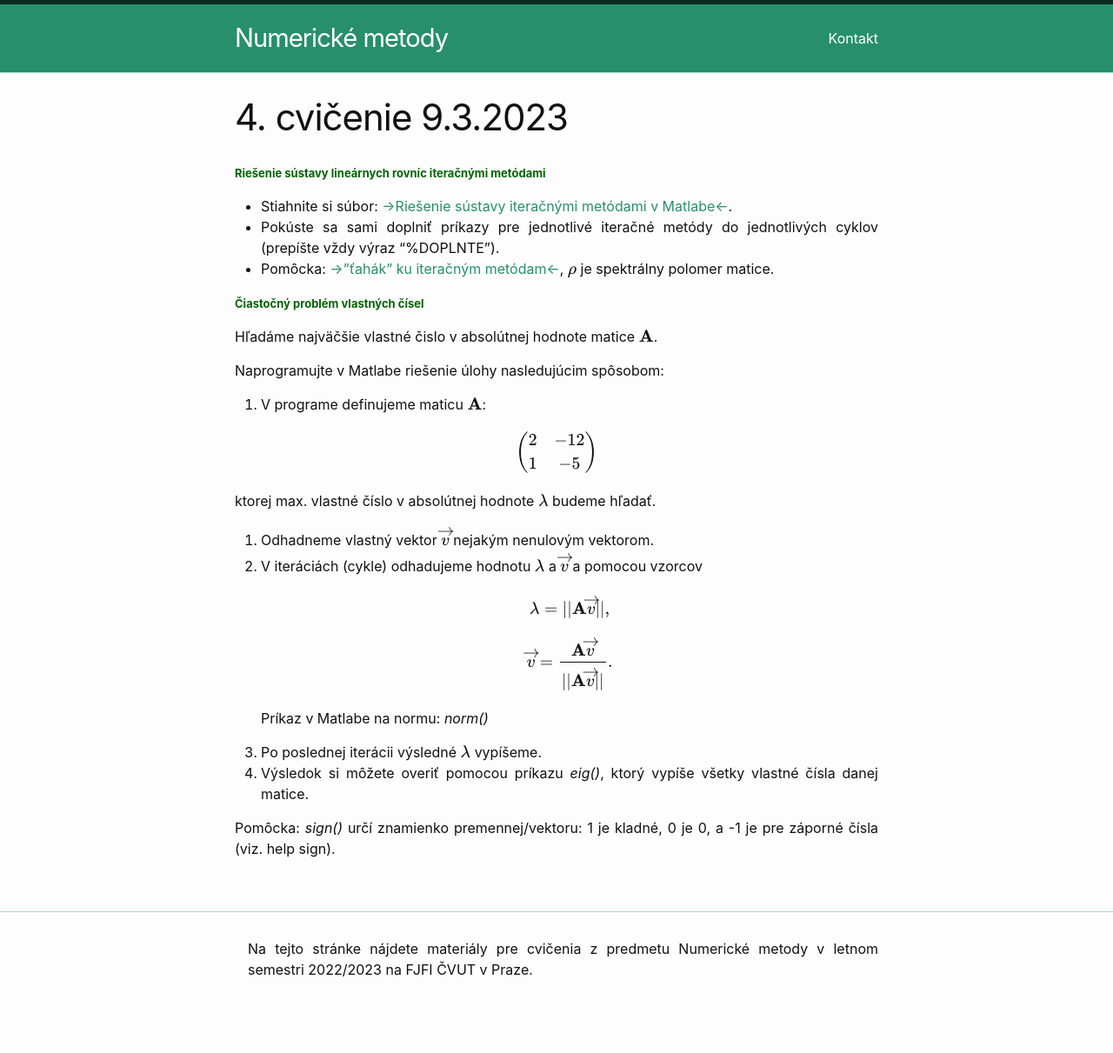
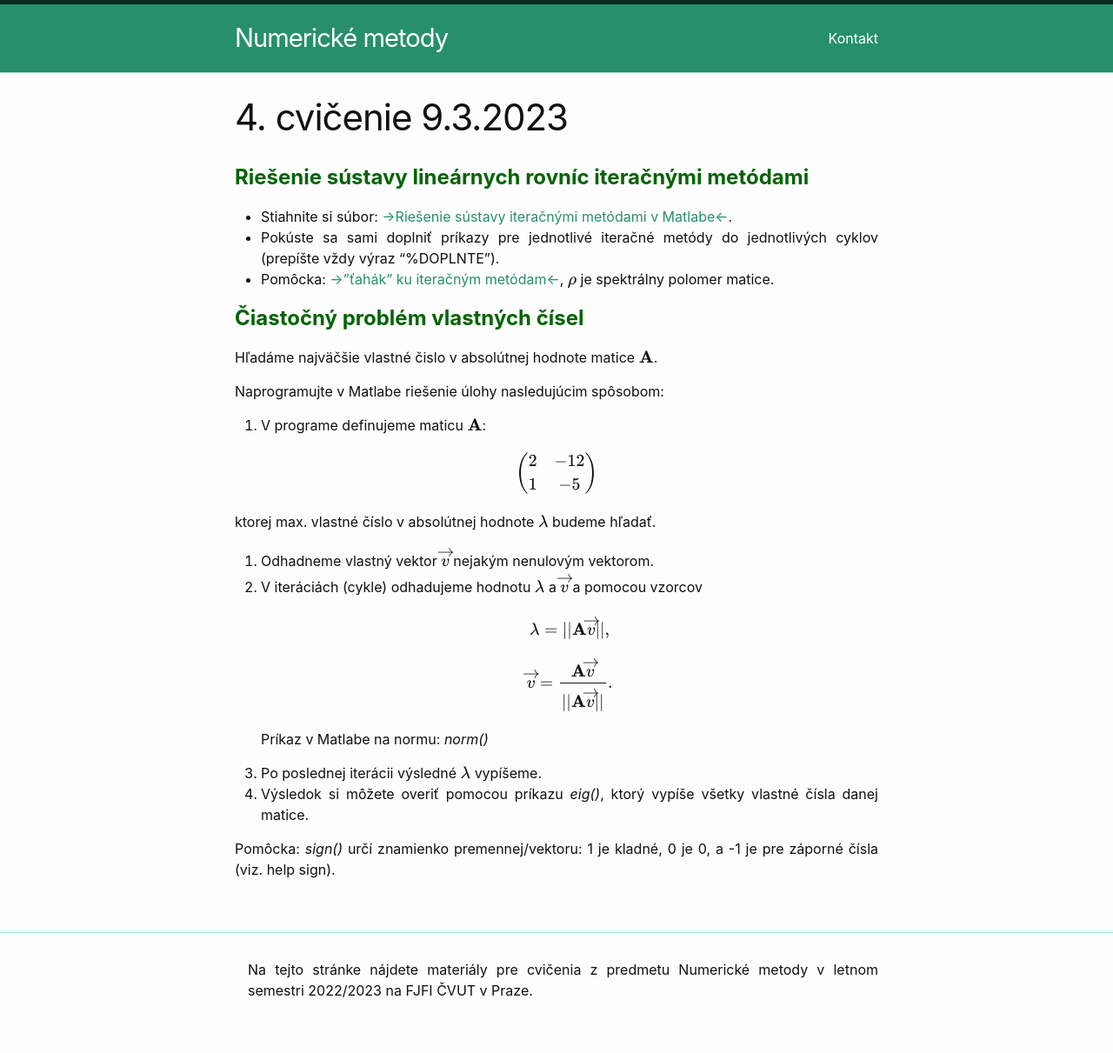
Before and after one commit to maslarova/maslarova.github.io, a Jekyll site: the page built from _posts/2023-03-09-cvicenie4.md, in a window 1280 px wide. Shown: the whole page at 87% size. Built offline with Jekyll 4.4.1, drawn with Linux system fonts in a browser that asks for light colours; before the commit the page ends 1187 px from its top, so only the background shows below that.

Commit message:
2023-03-09-cvicenie4.md

```diff
--- a/_posts/2023-03-09-cvicenie4.md
+++ b/_posts/2023-03-09-cvicenie4.md
@@ -4,7 +4,7 @@ title:  "4. cvičenie 9.3.2023"
 date:   2023-03-03 03:26:13 +0100
 ---
 
-<span style="color:DarkGreen"> <font size="2"><b>Riešenie sústavy lineárnych rovníc iteračnými metódami</b></font></span><br>
+<span style="color:DarkGreen"> <font size="+2"><b>Riešenie sústavy lineárnych rovníc iteračnými metódami</b></font></span><br>
 
 - Stiahnite si súbor: [->Riešenie sústavy iteračnými metódami v Matlabe<-](http://maslarova.github.io/cvicenie4/iter_metody.m).
 - Pokúste sa sami doplniť príkazy pre jednotlivé iteračné metódy do jednotlivých cyklov (prepíšte vždy výraz "%DOPLNTE").
@@ -40,7 +40,7 @@ Pri čiastočnom probléme vlastných čísel hľadáme len jedno alebo zopár v
 Prečítajte si vysvetlenie čiastočného problému hľadania vlastných čísel: [->Hľadanie vlastného čísla s maximálnou absolútnou hodnotou<-](http://kfe.fjfi.cvut.cz/~matysma4/nme/cv04/hledanivlastcisel.pdf).<br />
 -->
 
-<span style="color:DarkGreen"> <font size="2"><b>Čiastočný problém vlastných čísel</b></font></span><br>
+<span style="color:DarkGreen"> <font size="+2"><b>Čiastočný problém vlastných čísel</b></font></span><br>
 
 Hľadáme najväčšie vlastné čislo v absolútnej hodnote matice $$\mathbf{A}$$.
 
```
